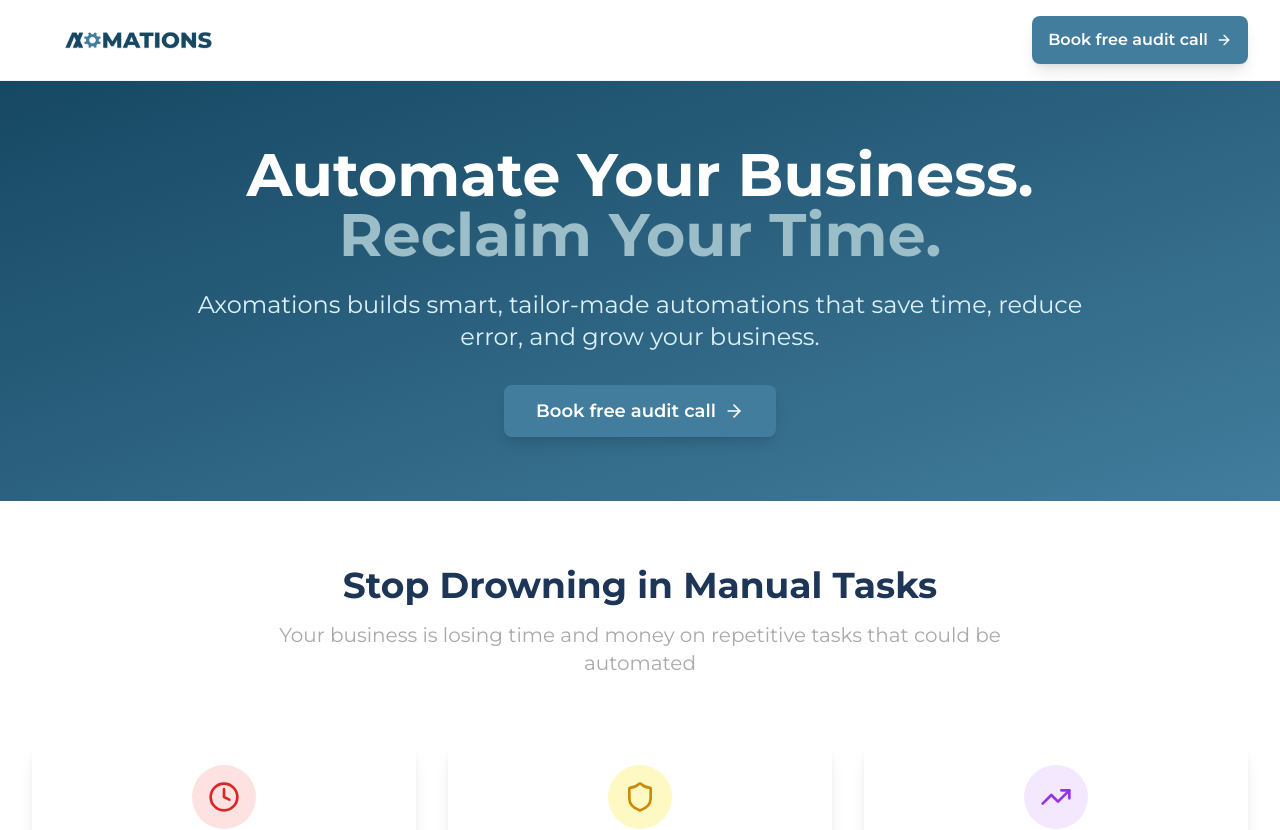
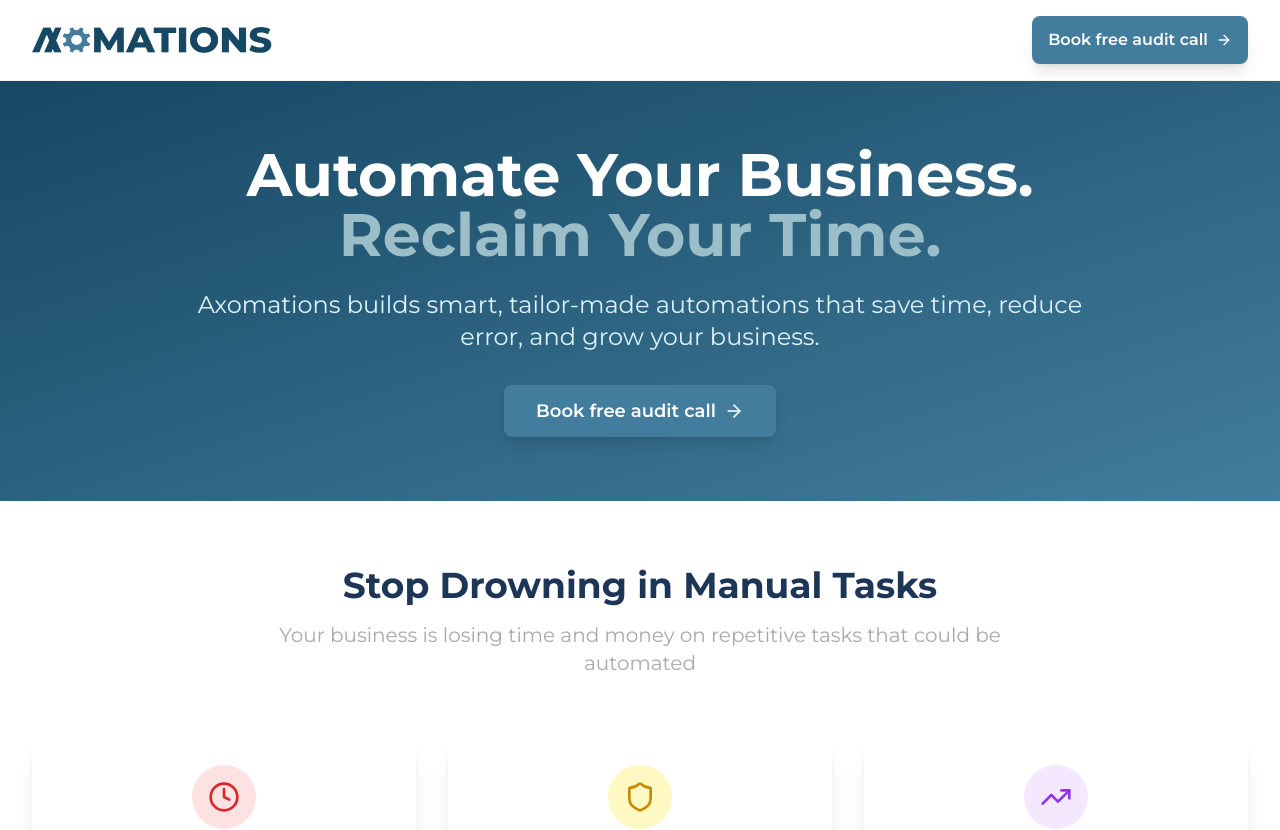
Before and after one commit to farazsaudagar/axomations, a Next.js app: page / in a window 1280 px wide. Shown: the top 830 px of the page. Built offline with nearby package versions, Linux system fonts and the light colour scheme.

Commit message:
minor tweaks

```diff
--- a/src/app/globals.css
+++ b/src/app/globals.css
@@ -20,6 +20,8 @@
   --color-medium-blue: #427D9D;
   --color-light-blue: #9BBEC8;
   --color-pale-blue: #DDF2FD;
+
+  user-select: none;
 }
 
 html {
--- a/src/app/page.tsx
+++ b/src/app/page.tsx
@@ -28,7 +28,7 @@ export default function Home() {
               <Image
                 src="/logo.png"
                 alt="Axomations Logo"
-                width={180}
+                width={240}
                 height={40}
                 className="h-auto"
               />
```
Also changed, not shown: public/logo.png.
